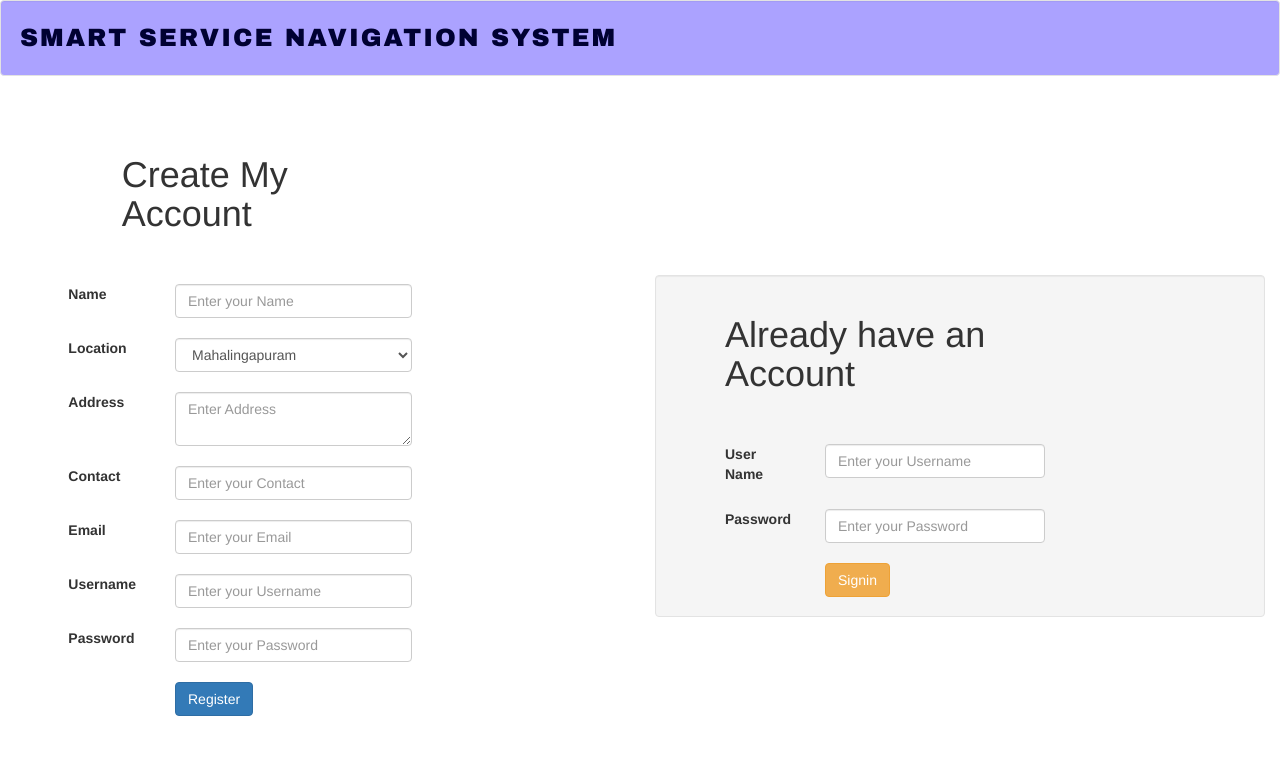
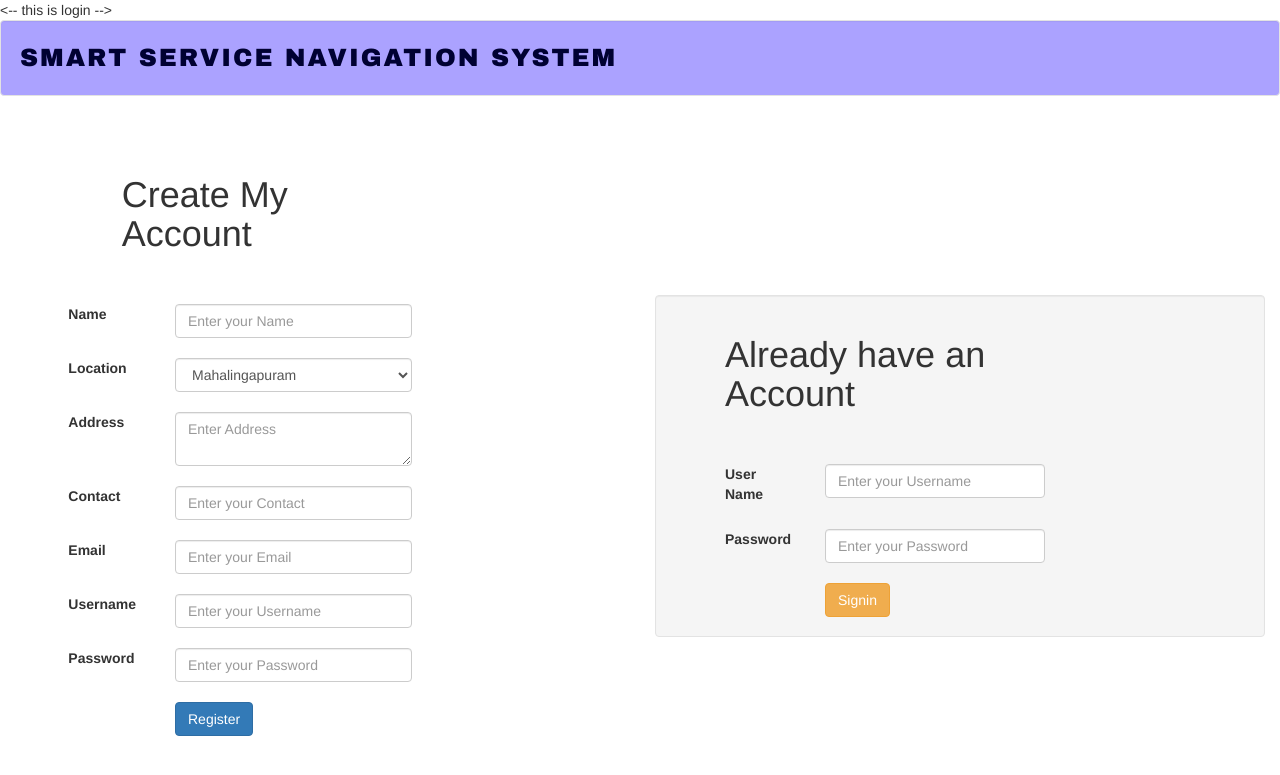
Before and after one commit to Abdul73353/code-mech, a PHP site: page /login.php in a window 1280 px wide. Shown: the top 775 px of the page. Run offline with PHP 8.4, Linux system fonts and the light colour scheme; data comes from the database, SQL or seed files in the repository.

Commit message:
added a comment in login html page

```diff
--- a/login.php
+++ b/login.php
@@ -132,6 +132,7 @@ if (isset($_POST['txtuname'])) {
 
 </head>
   <body>
+<-- this is login -->
 <div class="well" style="background-color:#ABA2FF;color:#000132;font-family: Haettenschweiler, 'Franklin Gothic Bold', 'Arial Black', sans-serif;letter-spacing:2px;font-size:25px">SMART SERVICE NAVIGATION SYSTEM </div>
 <div class="container-fluid" style="margin-top:-21px">
 </div>
```
